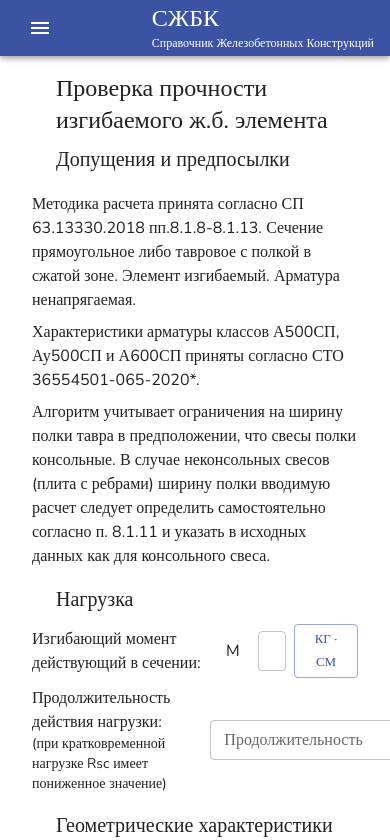
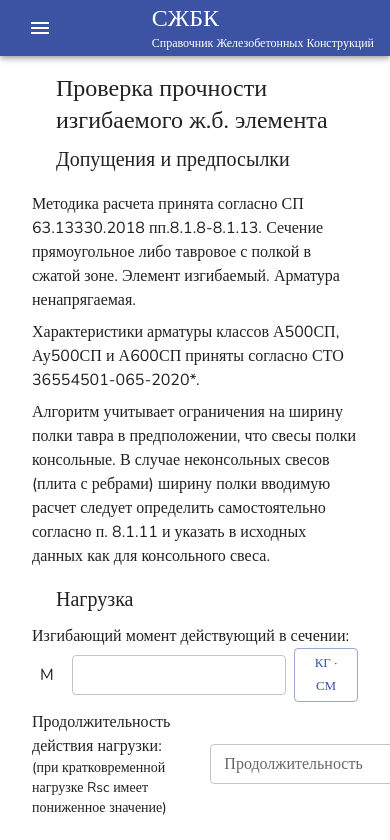
Before and after one commit to aleksandra-tedeeva/concrete-handbook, a React (Create React App) app: page /concrete_bend_strength in a window 390 px wide. Shown: the top 840 px of the page. Built offline with nearby package versions, Linux system fonts and the light colour scheme.

Commit message:
mobile explanation

```diff
--- a/src/pages/Calculations/1_ConcreteBendStrength.tsx
+++ b/src/pages/Calculations/1_ConcreteBendStrength.tsx
@@ -11,10 +11,14 @@ import {
   Button,
   FormControlLabel,
   Checkbox
+  // useMediaQuery,
+  // Theme
 } from '@mui/material';
 // import { wrap } from 'module';
 
 export default function ConcreteBendStrength() {
+  // const isMobile = useMediaQuery((theme: Theme) => theme.breakpoints.down('sm'));
+
   return (
     <Box m={2}>
       <Stack px="24px" spacing={1}>
@@ -44,7 +48,13 @@ export default function ConcreteBendStrength() {
           <Typography variant="h6">Нагрузка</Typography>
         </Stack>
 
-        <Stack spacing={1} direction="row" alignItems="center" justifyContent="start">
+        <Stack
+          spacing={1}
+          direction="row"
+          alignItems="center"
+          justifyContent="start"
+          flexWrap="wrap"
+        >
           <Stack width={500}>
             <Typography>Изгибающий момент действующий в сечении:</Typography>
           </Stack>
```
